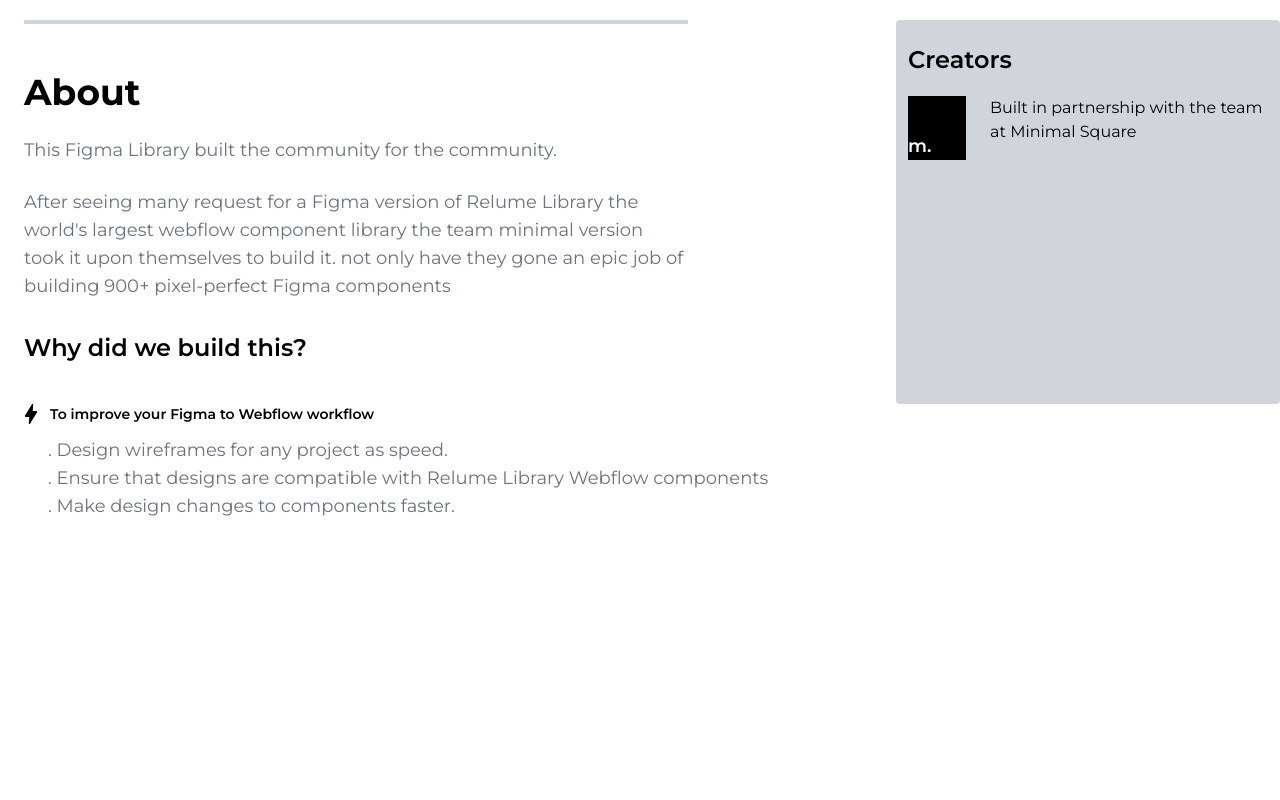
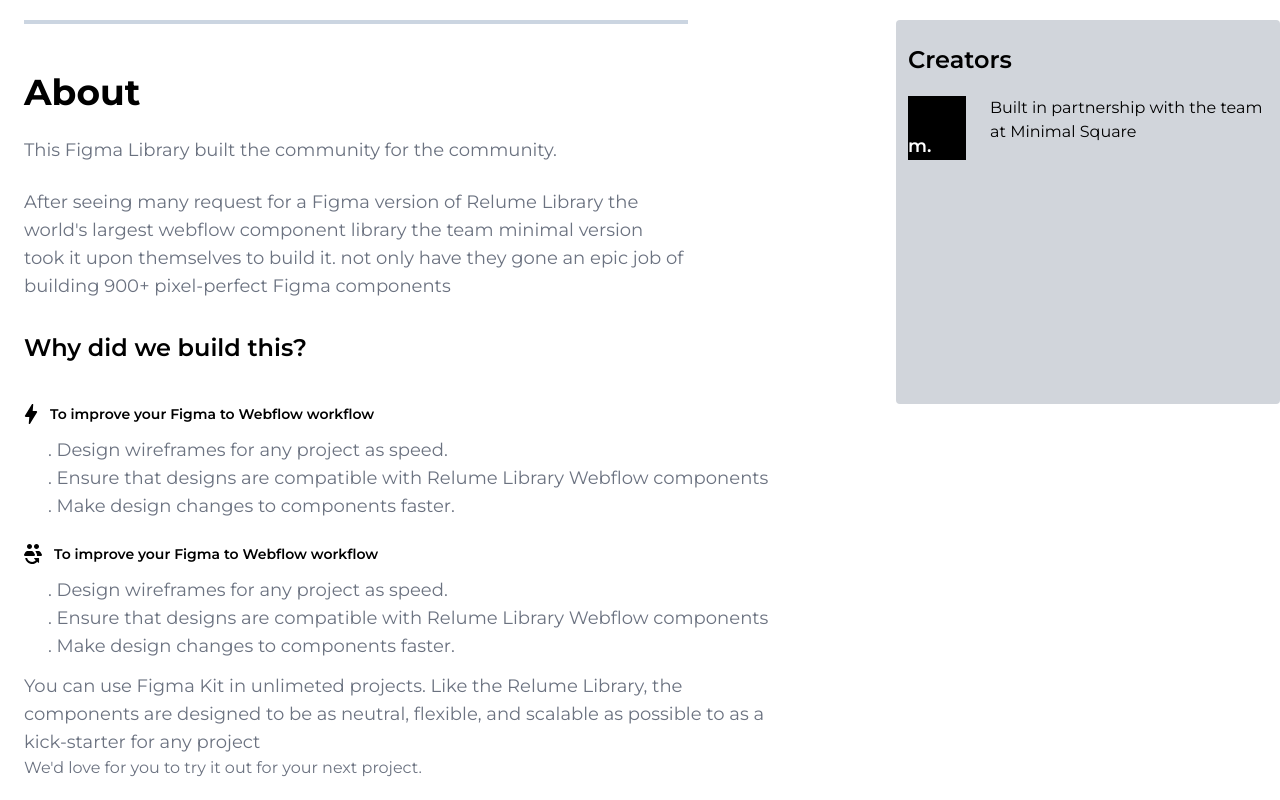
Before and after one commit to neguinho237/react-studies, a React (Create React App) app: page / in a window 1280 px wide. Shown: the part 341-1141 px from the top of the page. Before the commit the page ends 861 px from the top, so only its background shows below. Built offline with nearby package versions, Linux system fonts and the light colour scheme.

Commit message:
Atualization

```diff
--- a/src/components/Welcome/index.jsx
+++ b/src/components/Welcome/index.jsx
@@ -1,9 +1,9 @@
 import Symbol from "./src/assets/images/Symbol.svg"
 import Raio from "./src/assets/images/Raio.svg"
-
+import Social from "./src/assets/images/Social.svg"
 export default function Welcome(){
     return(
-        <div className="Container ">
+        <div className="Container ml- ">
             <div className="Header ">
                 <div className="flex justify-between  mt-16">
                     <div className="flex ml-5 gap-4 ">
@@ -52,6 +52,20 @@
                             <p className="text-lg text-gray-500"> . Ensure that designs are compatible with Relume Library Webflow components</p>
                             <p className="text-lg text-gray-500"> . Make design changes to components faster.</p>
                         </div>
+
+                    <div className="raio flex gap-3 mt-6">
+                        <img src={Social} alt="" />
+                        <h1 className="text-sm font-semibold">To improve your Figma to Webflow workflow</h1>
+                    </div>
+                    <div className="ml-6 mt-3">
+                            <p className="text-lg text-gray-500"> . Design wireframes for any project as speed.</p>
+                            <p className="text-lg text-gray-500"> . Ensure that designs are compatible with Relume Library Webflow components</p>
+                            <p className="text-lg text-gray-500"> . Make design changes to components faster.</p>
+                        </div>
+                </div>
+                <div className="textos text-gray-500 mt-3 max-w-3xl h-32 ml-6 ">
+                    <p className="text-lg ">You can use Figma Kit in unlimeted projects. Like the Relume Library, the components are designed to be as neutral, flexible, and scalable as possible to as a kick-starter for any project</p>
+                    <p>We'd love for you to try it out for your next project.</p>
                 </div>
             </div>
         </div>
```
Also changed, not shown: src/components/Welcome/src/assets/images/Social.svg (added).
